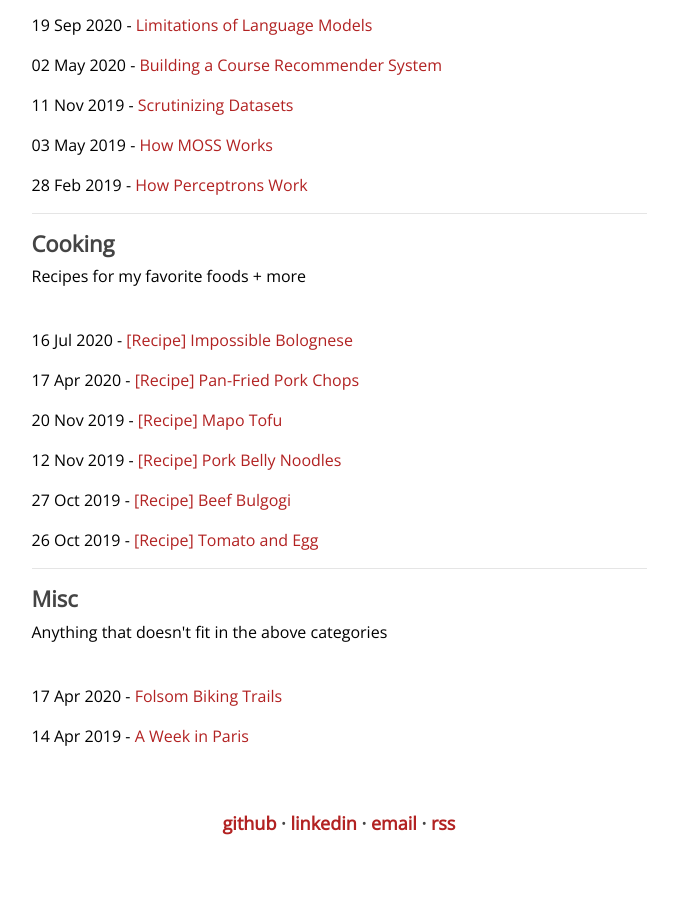
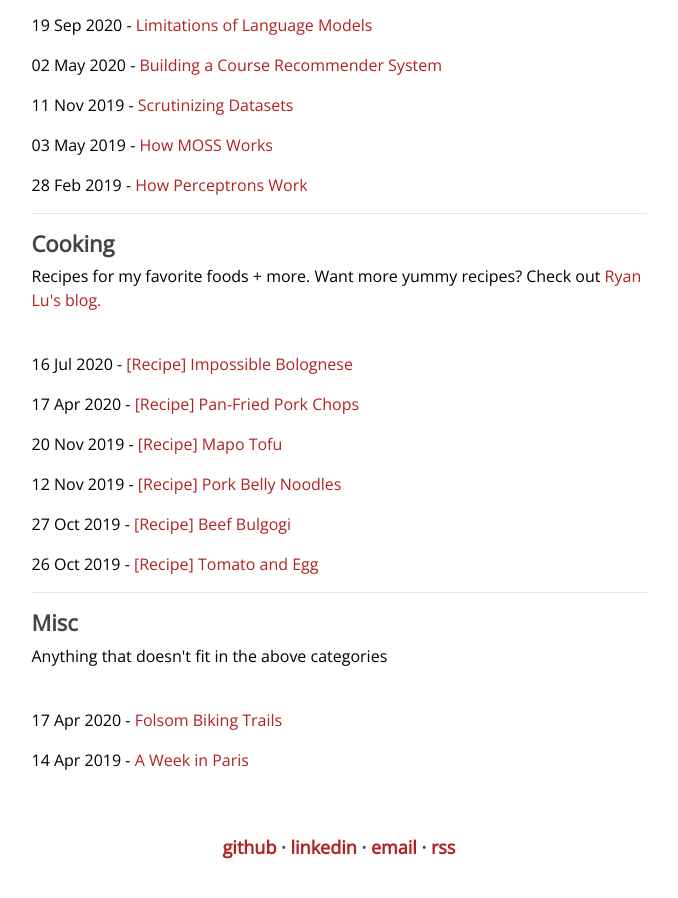
Before and after one commit to yangdanny97/yangdanny97.github.io, a Jekyll site: the page built from blog/index.html, in a window 1280 px wide and 900 px high, scrolled down 1532 px. Shown: the whole window, without its empty margins (301-979 px from the left). Built offline with Jekyll 4.4.1, drawn with Linux system fonts in a browser that asks for light colours; before the commit the page ends 2408 px from its top, so only the background shows below that.

Commit message:
add a link to Ryans blog

```diff
--- a/blog/index.html
+++ b/blog/index.html
@@ -40,7 +40,7 @@ description: Blog Homepage
         {% endfor %}
         <hr>
         <h3>Cooking</h3>
-        <p>Recipes for my favorite foods + more</p>
+        <p>Recipes for my favorite foods + more. Want more yummy recipes? Check out <a href="https://ryanlu41.github.io/blog/blog_category.html">Ryan Lu's blog.</a></p>
         <br>
         {% for post in site.posts %}
         {% if post.category == "Cooking" %}
```
